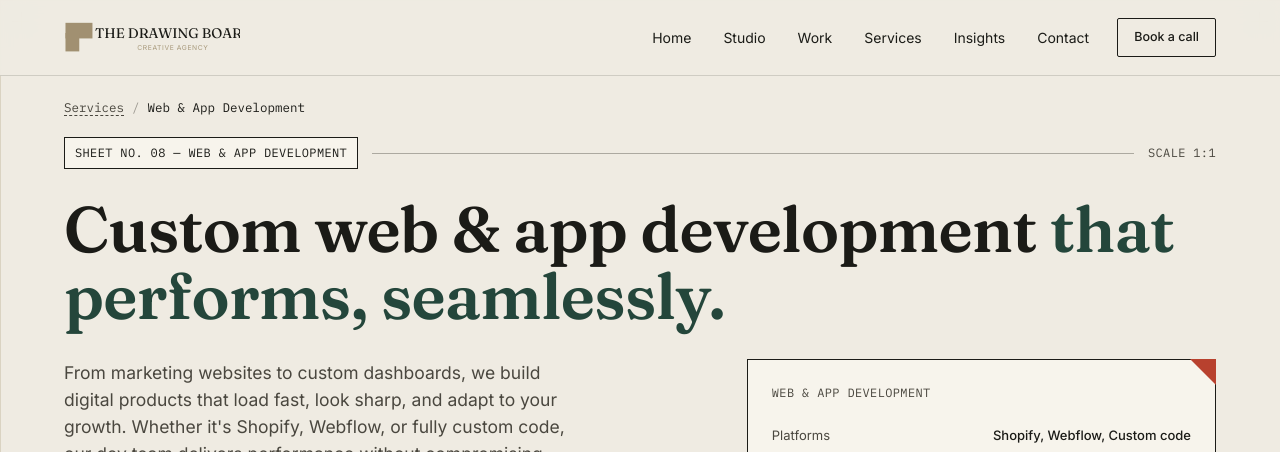
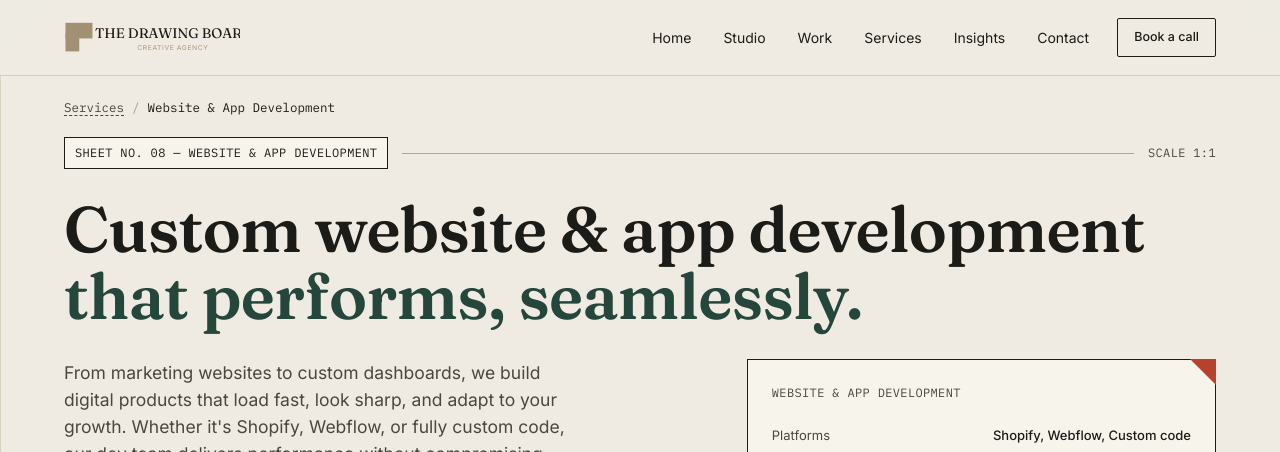
Before and after one commit to Vrundpatel153/drawingboard, a React (Vite) app in the folder react-app/: page /service/development in a window 1280 px wide. Shown: the top 452 px of the page. Built offline with nearby package versions, Linux system fonts and the light colour scheme; no server answers; a web font is replaced by a local one.

Commit message:
fix(copy): update Web & App Development to Website & App Development and marketing websites in services data & dev page

```diff
--- a/react-app/src/components/MoreServicesSection.jsx
+++ b/react-app/src/components/MoreServicesSection.jsx
@@ -20,8 +20,8 @@ export default function MoreServicesSection({ current = '' }) {
     },
     {
       id: 'development',
-      title: 'Web & App Development',
-      desc: 'High-code web and app development that performs seamlessly.',
+      title: 'Website & App Development',
+      desc: 'High-code website and app development that performs seamlessly.',
       link: '/services/development',
       linkText: 'See development →',
     },
--- a/react-app/src/data/servicesData.json
+++ b/react-app/src/data/servicesData.json
@@ -86,17 +86,17 @@
   {
     "id": "development",
     "slug": "development",
-    "title": "High-Code Web & App Development",
-    "headline": "Custom Web & App Development That Performs Seamlessly",
+    "title": "High-Code Website & App Development",
+    "headline": "Custom Website & App Development That Performs Seamlessly",
     "eyebrow": "03 // FRONTEND & HIGH-CODE",
-    "tagline": "WEB & APP DEVELOPMENT",
+    "tagline": "WEBSITE & APP DEVELOPMENT",
     "startingPrice": "$15,000",
     "startingPriceINR": "₹12,50,000",
     "duration": "4-8 Weeks Sprint",
     "heroImage": "https://framerusercontent.com/images/uDdH4r3dDH0e0oPRnTJg7WFpE.webp?width=2404&height=1938",
     "secondaryImage": "https://framerusercontent.com/images/wwljvqAiXbHPskZq2H2HFW16ug.png?width=3414&height=2092",
     "videoUrl": "/_assets/assets/GmWiQg0MZIvFU3cvgIL12lysLK0.mp4",
-    "description": "From high-impact marketing sites to custom web applications, we engineer digital products that load fast, scale cleanly, and deliver sub-second performance without sacrificing design integrity.",
+    "description": "From high-impact marketing websites to custom website applications, we engineer digital products that load fast, scale cleanly, and deliver sub-second performance without sacrificing design integrity.",
     "deliverables": [
       "Custom React / Next.js / Vite High-Code Frontend Builds",
       "Framer & Webflow Development with Custom Code",
--- a/react-app/src/pages/DevelopmentPage.jsx
+++ b/react-app/src/pages/DevelopmentPage.jsx
@@ -901,17 +901,17 @@ export default function DevelopmentPage() {
         <div className="wrap crumb">
           <Link to="/services">Services</Link>
           <span className="sep">/</span>
-          <span className="cur">Web &amp; App Development</span>
+          <span className="cur">Website &amp; App Development</span>
         </div>
 
         <section className="hero">
           <div className="wrap">
             <div className="sheet-label">
-              <span className="tag mono">SHEET NO. 08 — WEB &amp; APP DEVELOPMENT</span>
+              <span className="tag mono">SHEET NO. 08 — WEBSITE &amp; APP DEVELOPMENT</span>
               <span className="rule"></span>
               <span className="mono" style={{ fontSize: '12px', color: 'var(--ink-soft)' }}>SCALE 1:1</span>
             </div>
-            <h1>Custom web &amp; app development <em>that performs, seamlessly.</em></h1>
+            <h1>Custom website &amp; app development <em>that performs, seamlessly.</em></h1>
 
             <div className="hero-grid">
               <div>
@@ -927,7 +927,7 @@ export default function DevelopmentPage() {
               <div>
                 <div className="annot-card">
                   <div className="corner"></div>
-                  <div className="annot-title mono">Web &amp; App Development</div>
+                  <div className="annot-title mono">Website &amp; App Development</div>
                   <div className="annot-row"><span>Platforms</span><span>Shopify, Webflow, Custom code</span></div>
                   <div className="annot-row"><span>Timeline</span><span>3–10 weeks by scope</span></div>
                   <div className="annot-row"><span>Support</span><span>15 days – 2 months, included</span></div>
@@ -964,7 +964,7 @@ export default function DevelopmentPage() {
             <div className="split">
               <div>
                 <div className="eyebrow mono">WHAT WE BUILD</div>
-                <h2 style={{ fontSize: 'clamp(26px,3vw,36px)', marginBottom: '16px' }}>Web &amp; app development built to scale with your brand.</h2>
+                <h2 style={{ fontSize: 'clamp(26px,3vw,36px)', marginBottom: '16px' }}>Website &amp; app development built to scale with your brand.</h2>
                 <p style={{ color: 'var(--ink-soft)', fontSize: '15.5px' }}>From marketing websites to custom dashboards, we build digital products that load fast, look sharp, and adapt to your growth — no-code, low-code, or fully custom, delivered without compromising design.</p>
               </div>
               <img src="https://framerusercontent.com/images/TW8nh45W2f0jJxIXkfCtK2I9qo.webp?width=1876&height=1821" alt="Heydoh e-commerce site" />
--- a/react-app/src/utils/siteConfig.js
+++ b/react-app/src/utils/siteConfig.js
@@ -102,7 +102,7 @@ export const PAGE_META = {
     keywords: 'packaging design India, product packaging, label design, dieline design, FMCG packaging',
   },
   '/services/development': {
-    title: `Web & App Development — ${SITE_NAME}`,
+    title: `Website & App Development — ${SITE_NAME}`,
     description:
       'High-code web and app development — custom React, Next.js, Shopify, and Framer builds that are fast, scalable, and visually precise.',
     keywords: 'web development India, React development, Shopify development, Framer development',
```
